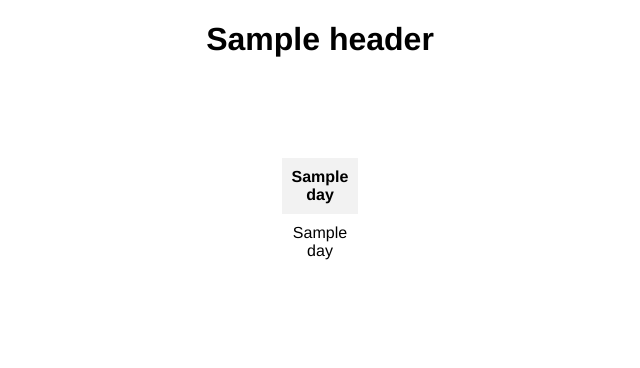
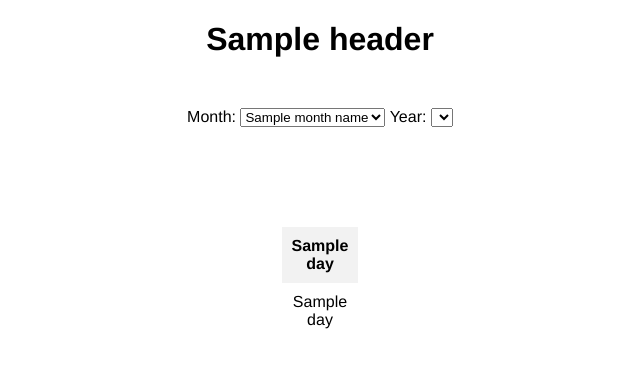
Before and after one commit to AndreasB09/jinja_test, a Flask app: template templates/calendar.html in a window 1280 px wide. Shown: the top 368 px of the page, without its empty margins (320-960 px from the left). Run offline with Flask 3, Linux system fonts and the light colour scheme; the template is opened without the code that fills it: most values are stand-ins (such as "Sample title", 1, 10 or a date in 2020); lists and menus that the app fills with data are empty.

Commit message:
added month/year selector

```diff
--- a/app.py
+++ b/app.py
@@ -1,4 +1,4 @@
-from flask import Flask, render_template
+from flask import Flask, render_template, request
 import calendar
 from datetime import datetime
 
@@ -9,21 +9,30 @@ def create_calendar(year, month):
     month_days = cal.monthdayscalendar(year, month)
     return month_days
 
-@app.route('/')
+@app.route('/', methods=['GET'])
 def home():
     now = datetime.now()
-    year = now.year
-    month = now.month
+    current_year = now.year
+    current_month = now.month
     day = now.day
-    calendar_data = create_calendar(year, month)
-    week_days = [ 'Mon', 'Tue', 'Wed', 'Thu', 'Fri', 'Sat', 'Sun']
+
+    selected_year = request.args.get('year', current_year, type=int)
+    selected_month = request.args.get('month', current_month, type=int)
+
+    calendar_data = create_calendar(selected_year, selected_month)
+    week_days = ['Mon', 'Tue', 'Wed', 'Thu', 'Fri', 'Sat', 'Sun']
+    header = f"{day} {calendar.month_name[selected_month]} {selected_year}"
+
     return render_template(
         'calendar.html',
         title="Calendar",
-        header=f"{day} {calendar.month_name[month]} {year}",
+        header=header,
         week_days=week_days,
         calendar=calendar_data,
-        current_day=day
+        current_day=day,
+        current_month=selected_month,
+        current_year=selected_year,
+        calendar_module=calendar
     )
 
 if __name__ == "__main__":
--- a/static/styles.css
+++ b/static/styles.css
@@ -26,3 +26,7 @@ td.current-day {
     background-color: #33897D;
     color: #fff;
 }
+form {
+    text-align: center;
+    margin-top: 50px;
+}
--- a/templates/calendar.html
+++ b/templates/calendar.html
@@ -5,13 +5,32 @@
     <meta name="viewport" content="width=device-width, initial-scale=1.0">
     <title>{{ title }}</title>
     <link rel="stylesheet" href="{{ url_for('static', filename='styles.css') }}">
+    <script>
+        function updateCalendar() {
+            document.getElementById('calendar-select').submit();
+        }
+    </script>
 </head>
 <body>
     <h1>{{ header }}</h1>
+    <form method="GET" action="/" id="calendar-select">
+        <label for="month">Month:</label>
+        <select name="month" id="month" onchange="updateCalendar()">
+            {% for i in range(1, 13) %}
+                <option value="{{ i }}" {% if i == current_month %} selected {% endif %}>{{ calendar_module.month_name[i] }}</option>
+            {% endfor %}
+        </select>
+        <label for="year">Year:</label>
+        <select name="year" id="year" onchange="updateCalendar()">
+            {% for y in range(current_year - 5, current_year + 6) %}
+                <option value="{{ y }}" {% if y == current_year %} selected {% endif %}>{{ y }}</option>
+            {% endfor %}
+        </select>
+    </form>
     <table>
         <tr>
             {% for day in week_days %}
-                <th class="{{ 'sunday' if day == 'Sun' else ''}}">{{ day }}</th>
+                <th class="{{ 'sunday' if day == 'Sun' else '' }}">{{ day }}</th>
             {% endfor %}
         </tr>
         {% for week in calendar %}
```
